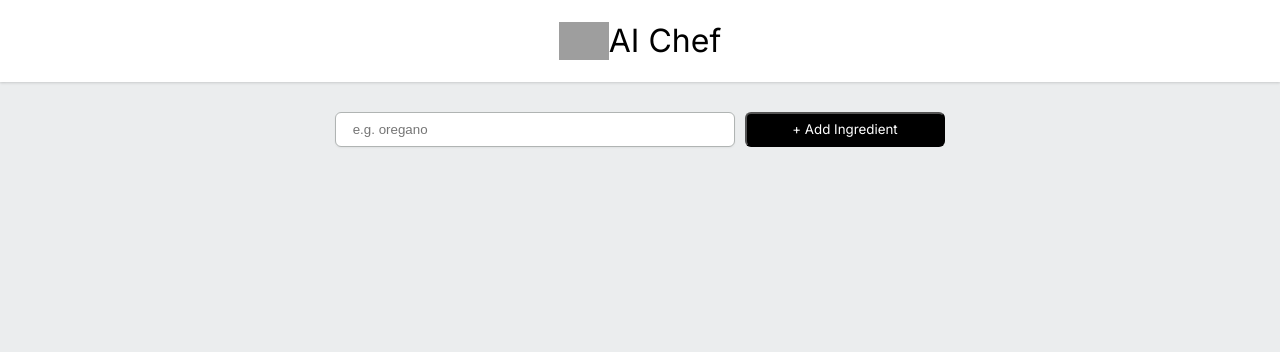
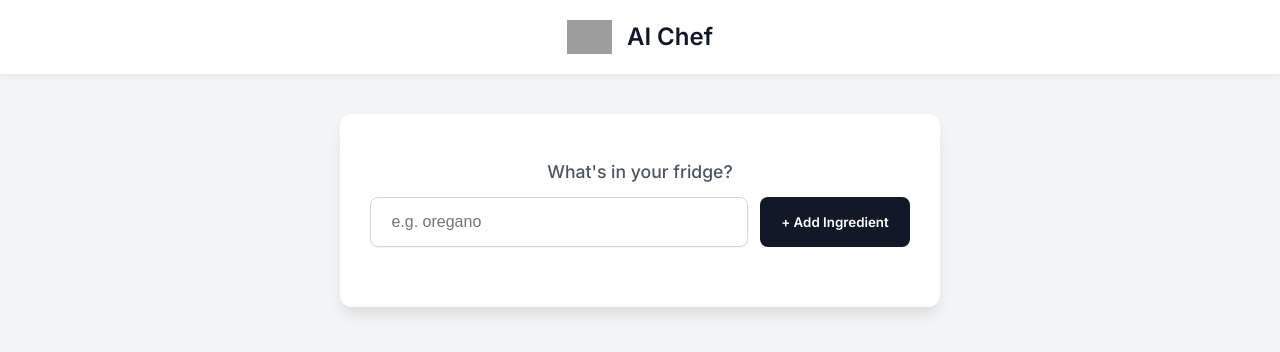
Before and after one commit to nogitankit/ai-chef-frontend, a React (Vite) app: page / in a window 1280 px wide. Shown: the top 352 px of the page. Built offline with nearby package versions, Linux system fonts and the light colour scheme; grey boxes are pictures that could not be loaded.

Commit message:
Improved UI, add error handling, improve button states.

```diff
--- a/components/Form.jsx
+++ b/components/Form.jsx
@@ -18,12 +18,24 @@ export default function Form(){
 
     async function getRecipe(){
         setLock(true)
-        const recipeMarkdown = await getRecipeFromChef(ingredients)
-        setRecipe(recipeMarkdown)
+        try{
+            const recipeMarkdown = await getRecipeFromChef(ingredients)
+            setRecipe(recipeMarkdown)
+        }
+        catch(error){
+            console.log(error)
+        }
+        finally{
+            setLock(false)
+        }
+
     }
 
     return(
         <main>
+            <h3 className="form-instruction">
+               What's in your fridge?
+            </h3>
             <form action={handleSubmit} className="form">
                 <input
                     type="text"
@@ -34,7 +46,7 @@ export default function Form(){
             </form>
 
             {
-                ingredients.length > 0 && <IngredientList ingredients={ingredients} getRecipe={getRecipe} isLocked={lock}/>
+                ingredients.length > 0 && <IngredientList ingredients={ingredients} getRecipe={getRecipe} isLocked={lock} recipeAvailable={recipe !== ""}/>
             }
             {
                 recipe && <Recipe recipe = {recipe}/>
--- a/components/IngredientList.jsx
+++ b/components/IngredientList.jsx
@@ -21,12 +21,14 @@ export default function IngredientList(props){
                 </div>
                 <button
                     onClick={props.getRecipe}
-                    disabled={props.isLocked}
+                    disabled={props.isLocked || props.recipeAvailable}
                     style={{
                         cursor: props.isLocked ? "not-allowed" : "pointer",
-                        opacity: props.isLocked ? 0.5 : 1
+                        opacity: props.isLocked ? 0.8 : 1
                     }}
-                >Get a recipe</button>
+                >
+                    {props.isLocked ? "Thinking..." : "Get a recipe"}
+                </button>
             </div>
             }
             </section>
--- a/index.css
+++ b/index.css
@@ -4,90 +4,174 @@
 
 body {
     margin: 0;
-    font-family: Inter, sans-serif;
-    background-color: rgb(235, 237, 238);
+    font-family: 'Inter', sans-serif;
+    /* 1. Cleaner background color */
+    background-color: #f3f4f6;
+    color: #374151;
 }
-.header{
+
+/* --- Header Section --- */
+.header {
     display: flex;
-    gap: 0px;
+    gap: 15px;
     justify-content: center;
     align-items: center;
-    box-shadow: 0px 1px 3px 0px rgba(0, 0, 0, 0.10), 0px 1px 2px 0px rgba(0, 0, 0, 0.06);
     background-color: white;
+    padding: 20px 0;
+    box-shadow: 0px 2px 5px rgba(0, 0, 0, 0.05);
 }
-.chef-logo{
-    width: 50px;
+
+.chef-logo {
+    width: 45px;
 }
-.title{
-    font-weight: 400;
+
+.title {
+    font-weight: 600;
+    font-size: 1.5rem;
+    margin: 0;
+    color: #111827;
 }
-main{
-    padding-top: 30px;
+
+/* --- Main Layout "Card" --- */
+main {
+    max-width: 600px;
+    margin: 40px auto;
+    padding: 30px;
+    background: white;
+    border-radius: 12px;
+    box-shadow: 0 10px 15px -3px rgba(0, 0, 0, 0.1);
 }
-.form{
+
+.form-instruction{
+    text-align: center;
+    margin-bottom: 15px;
+    color: #4b5563;
+    font-size: 1.1rem;
+    font-weight: 500;
+}
+
+/* --- Form --- */
+.form {
     display: flex;
     justify-content: center;
+    gap: 12px;
+    height: 50px; /* Force consistent height */
+    margin-bottom: 30px;
+}
+
+.form > input {
+    border-radius: 8px;
+    border: 1px solid #d1d5db;
+    padding: 9px 16px;
+    flex-grow: 1;
+    min-width: 200px;
+    font-size: 1rem;
+    box-shadow: 0px 1px 2px 0px rgba(0, 0, 0, 0.05);
+    transition: border 0.2s;
+}
+
+.form > input:focus {
+    outline: none;
+    border-color: #111827; /* Dark border on focus */
+}
+
+.form > button {
+    font-family: 'Inter', sans-serif;
+    background-color: #111827;
+    color: white;
+    width: 150px;
+    border-radius: 8px;
+    border: none;
+    font-weight: 600;
+    cursor: pointer;
+    transition: background-color 0.2s;
+}
+
+.form > button:hover {
+    background-color: #374151;
+}
+
+/* --- Ingredients List --- */
+.ingredients {
+    margin-bottom: 40px;
+}
+
+.ingredients ul {
+    list-style: none;
+    padding: 0;
+    display: flex;
+    flex-wrap: wrap;
     gap: 10px;
 }
-.form > input{
-    border-radius: 6px;
-    border: 1px solid;
-    border-color: rgb(176, 180, 179);
-    padding: 9px 13px;
-    flex-grow: 1;
-    min-width: 150px;
-    max-width: 400px;
-    box-shadow: 0px 1px 2px 0px rgba(0, 0, 0, 0.05);
+
+.ingredients li {
+    background-color: #f3f4f6;
+    padding: 8px 16px;
+    border-radius: 20px;
+    font-weight: 500;
+    color: #1f2937;
 }
-.form > button{
-    font-family: Inter, sans-serif;
-    background-color: black;
-    color: white;
-    width: 200px;
-    border-radius: 6px;
 
-}
-.ingredients{
-    margin: 20px;
-}
-.get-recipe-container{
+/* --- Get Recipe Section --- */
+.get-recipe-container {
     display: flex;
-    background: #cdc5a5;
+    /* changed colors and stuff */
+    background: #fffbeb;
+    border: 1px solid #fcd34d;
     justify-content: space-between;
     align-items: center;
-    border-radius: 8px;
-    padding: 10px 28px;
-    margin: 20px;
+    border-radius: 10px;
+    padding: 20px 25px;
+    margin: 30px 0;
+}
 
-}
-.get-recipe-container > button{
-    border: none;
-    border-radius: 6px;
-    background: #D17557;
-    box-shadow: 0px 1px 2px 0px rgba(0, 0, 0, 0.05);
-    color: #FAFAF8;
-    padding: 9px 17px;
-    font-family: Inter, sans-serif;
-    font-size: 0.875rem;
-    cursor: pointer;
-}
 .get-recipe-container h3 {
-    font-size: 1.125rem;
-    font-weight: 500;
-    line-height: 24px;
+    font-size: 1.1rem;
+    font-weight: 600;
+    margin: 0 0 5px 0;
+    color: #92400e;
 }
 
 .get-recipe-container p {
-    color: #6B7280;
-    font-size: 0.875rem;
-    line-height: 20px;
+    color: #b45309;
+    font-size: 0.9rem;
+    margin: 0;
 }
-main > h1 {
-    margin: 20px;
+
+.get-recipe-container > button {
+    border: none;
+    border-radius: 8px;
+    background: #d97706;
+    color: white;
+    padding: 10px 20px;
+    font-family: 'Inter', sans-serif;
+    font-size: 0.9rem;
+    font-weight: 600;
+    cursor: pointer;
+    white-space: nowrap;
+    box-shadow: 0 2px 4px rgba(0,0,0,0.1);
+    transition: transform 0.1s, background-color 0.2s;
 }
-.recipe{
-    margin: 20px;
+
+.get-recipe-container > button:hover {
+    background-color: #b45309;
 }
-.testbutton{
-    cursor: pointer;
+
+.get-recipe-container > button:active {
+    transform: scale(0.98);
 }
+
+.get-recipe-container > button:disabled {
+    background-color: #e5e7eb;
+    color: #9ca3af;
+    cursor: not-allowed;
+    box-shadow: none;
+}
+
+/* --- Recipe Output --- */
+.recipe {
+    margin-top: 40px;
+    line-height: 1.6;
+    color: #374151;
+    font-size: 1.05rem;
+}
```
